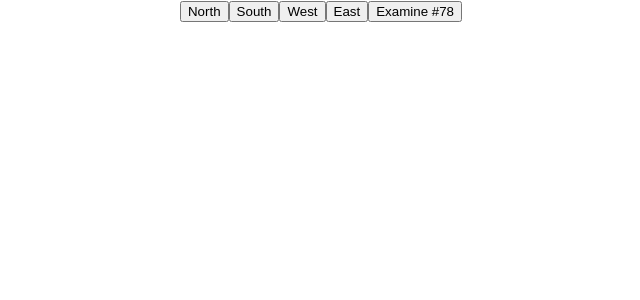
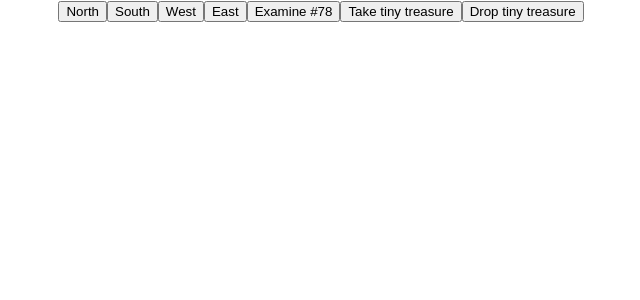
Before and after one commit to lambda-island/Tresure-Hunt-Front-End, a React (Create React App) app: page / in a window 1280 px wide. Shown: the top 300 px of the page, without its empty margins (319-959 px from the left). Built offline with nearby package versions, Linux system fonts and the light colour scheme; no server answers.

Commit message:
pick up drop and pray

```diff
--- a/src/Components/graphMap.js
+++ b/src/Components/graphMap.js
@@ -20,7 +20,7 @@ class GraphMap extends Component {
                 description: null,
                 coordinates: null,
                 elevation: null,
-                terrain: '',
+                terrain: ''
             },
             player_status: {
                 name: '',
@@ -31,7 +31,7 @@ class GraphMap extends Component {
                 inventory: [],
                 status: [],
                 errors: [],
-                messages: [],
+                messages: []
             },
             examined: {}
         }
@@ -43,7 +43,7 @@ class GraphMap extends Component {
     this.getData();
     }
 
-    examineRoom = async (name) => {
+    examineRoom = async name => {
         let data = {name}
 
         try {
@@ -51,7 +51,7 @@ class GraphMap extends Component {
                 method: 'post',
                 url: `https://lambda-treasure-hunt.herokuapp.com/api/adv/examine/`,
                 headers: {
-                    Authorization: 'Token 4b0963db718e09fbe815d75150d98d79d9a243bb'
+                    Authorization: 'Token 07bd865cf1d2e3c39f850fa619c85db565ff6b18'
                 },
                 data
             });
@@ -72,6 +72,24 @@ class GraphMap extends Component {
             console.error(err);
         }
     }
+    // TODO: Figure out what/where the name changer is!!
+    // nameChanger = async (newName) => {
+    //     let data = {newName}
+
+    //     try {
+    //         let res = await axios({
+    //             method: 'post',
+    //             url: 'https://lambda-treasure-hunt.herokuapp.com/api/adv/change_name/',
+    //             headers: {
+    //                 Authorization: 'Token 07bd865cf1d2e3c39f850fa619c85db565ff6b18'
+    //             }
+    //         });
+    //         this.setState({
+    //             name: res.data.
+    //         })
+    //     }
+
+    // }
 
     getData = async () => {
         try {
@@ -110,6 +128,66 @@ class GraphMap extends Component {
         }
     };
 
+    pray = async () => {
+        try {
+            let res = await axios({
+                method: 'post',
+                url: `https://lambda-treasure-hunt.herokuapp.com/api/adv/pray/`,
+                headers: {
+                    Authorization: 'Token 07bd865cf1d2e3c39f850fa619c85db565ff6b18'
+                }
+            });
+            // TODO: When we find a shrine figure out the res data
+            console.log(res.data);
+        } catch (err) {
+            console.log(err);
+        }
+    };
+
+    treasure_pickup = async name => {
+        let data = { name };
+        try {
+            let res = await axios({
+                method: 'post',
+                url: `https://lambda-treasure-hunt.herokuapp.com/api/adv/take/`,
+                headers: {
+                    Authorization: 'Token 07bd865cf1d2e3c39f850fa619c85db565ff6b18'
+                },
+                data
+            });
+            this.setState({
+                cooldown: res.data.cooldown
+            });
+            console.log('picked up', { name });
+            console.log('cooldown', this.state.cooldown);
+            // TODO: Call status
+        } catch (err) {
+            console.log(err);
+        }
+    };
+
+    treasure_drop = async name => {
+        let data = { name };
+        try {
+            let res = await axios({
+                method: 'post',
+                url: `https://lambda-treasure-hunt.herokuapp.com/api/adv/drop/`,
+                headers: {
+                    Authorization: 'Token 07bd865cf1d2e3c39f850fa619c85db565ff6b18'
+                },
+                data
+            });
+            this.setState({
+                cooldown: res.data.cooldown
+            });
+            console.log('dropped', { name });
+            console.log('cooldown', this.state.cooldown);
+            // TODO: Call status
+        } catch (err) {
+            console.log(err);
+        }
+    };
+
     movement = async (move, next_room_id = null) => {
         let data;
         if (next_room_id !== null) {
@@ -127,7 +205,7 @@ class GraphMap extends Component {
                 method: 'post',
                 url: `https://lambda-treasure-hunt.herokuapp.com/api/adv/move/`,
                 headers: {
-                Authorization: 'Token 4b0963db718e09fbe815d75150d98d79d9a243bb'
+                    Authorization: 'Token 07bd865cf1d2e3c39f850fa619c85db565ff6b18'
                 },
                 data
             });
@@ -163,11 +241,20 @@ class GraphMap extends Component {
     render() {
         return (
             <div>
+                {this.state.room_data.items.includes('shrine') ? (
+                    <button onClick={() => this.pray()}>Pray</button>
+                ) : null}
                 <button onClick={() => this.movement('n')}>North</button>
                 <button onClick={() => this.movement('s')}>South</button>
                 <button onClick={() => this.movement('w')}>West</button>
                 <button onClick={() => this.movement('e')}>East</button>
                 <button onClick={() => this.examineRoom('player78')} >Examine #78</button>
+                <button onClick={() => this.treasure_pickup('tiny treasure')}>
+                    Take tiny treasure
+                </button>
+                <button onClick={() => this.treasure_drop('tiny treasure')}>
+                    Drop tiny treasure
+                </button>
             </div>
         );
     }
```
